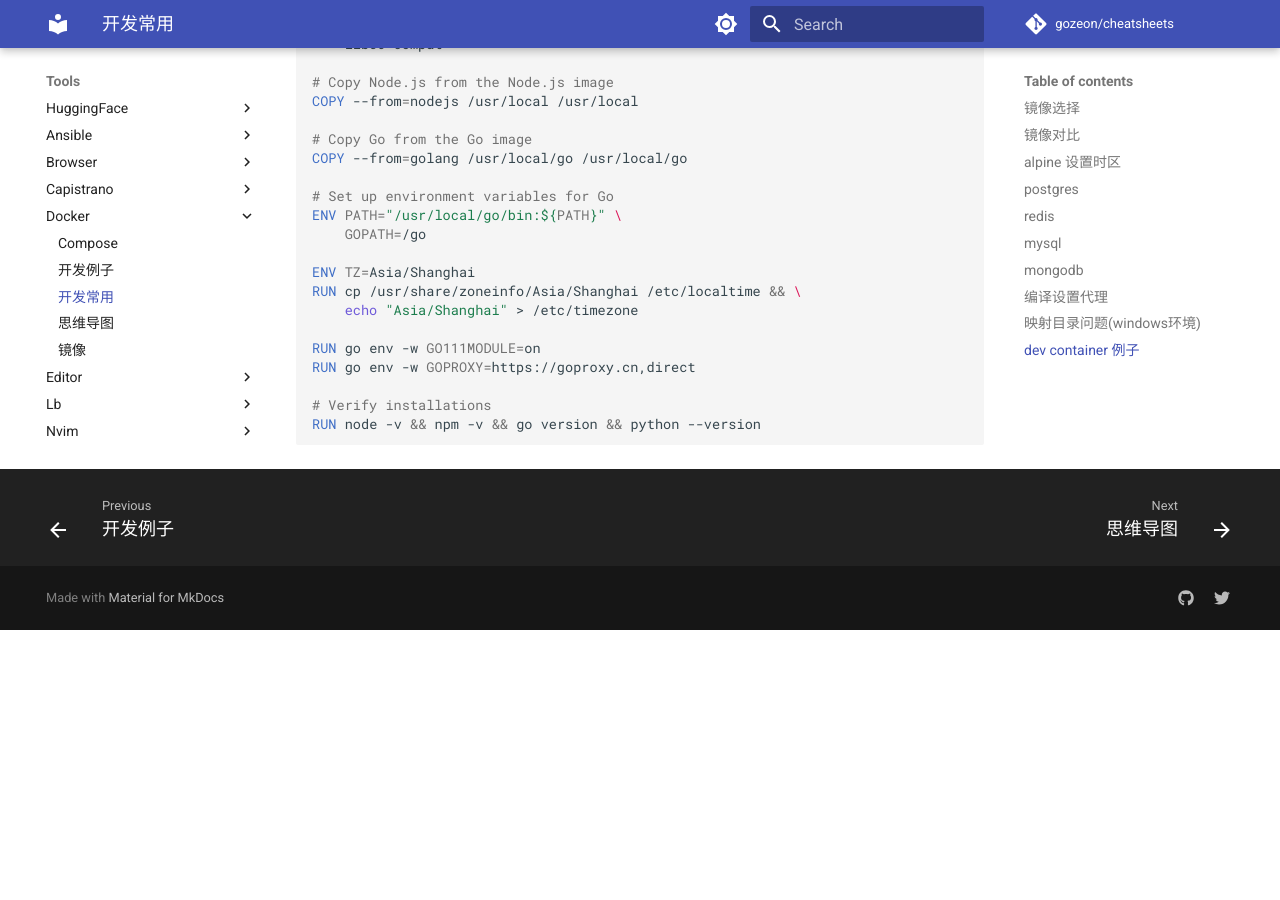
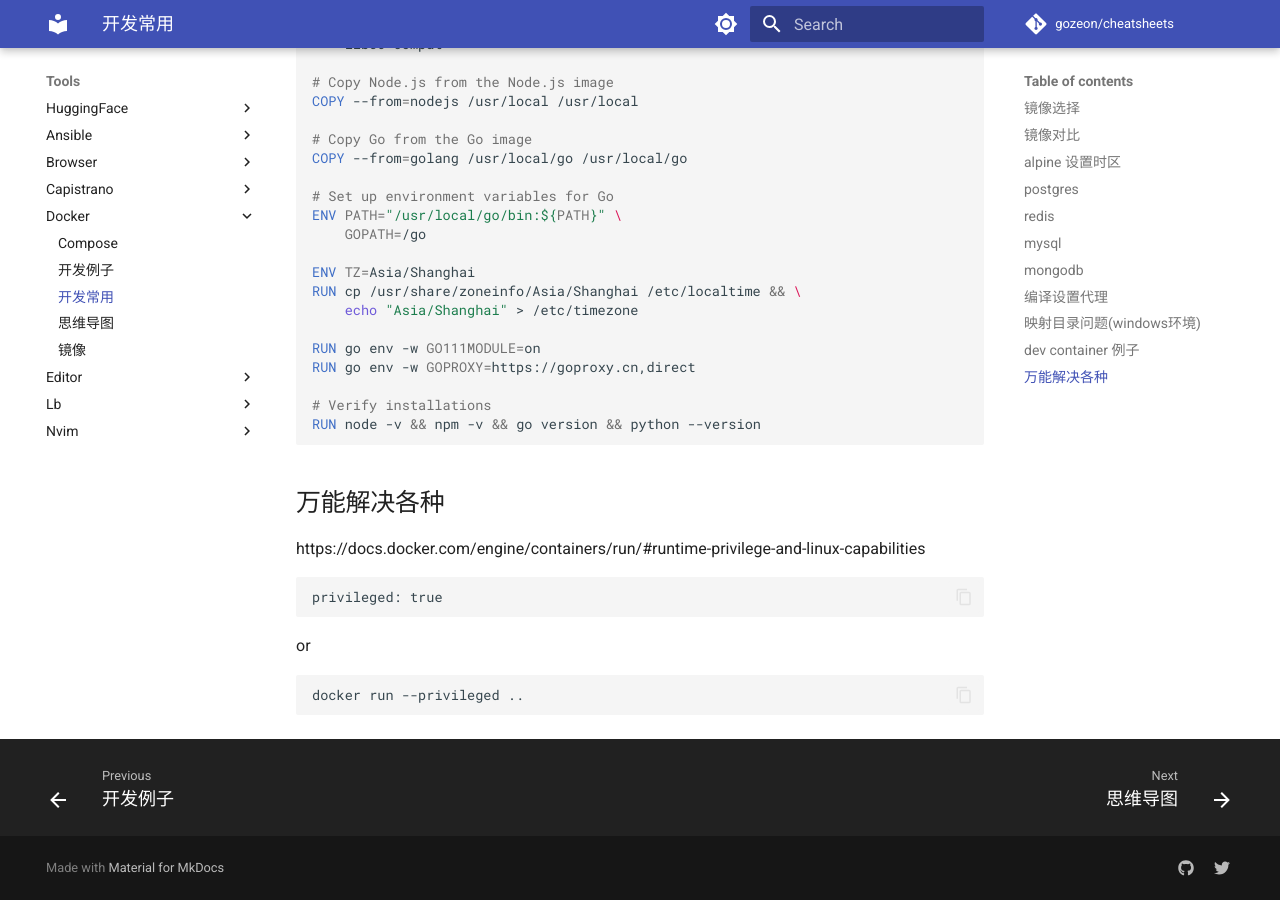
Before and after one commit to gozeon/cheatsheets, an MkDocs documentation site: the page built from docs/tools/docker/开发常用.md, in a window 1280 px wide and 900 px high, scrolled down 3028 px. Built offline with MkDocs 1.6.1 and Material for MkDocs 9.7.7, drawn with Linux system fonts in a browser that asks for light colours; comment, search, counter and statistics services are not loaded; before the commit the page ends 3658 px from its top, so only the background shows below that.

Commit message:
Update 开发常用.md

````diff
--- a/docs/tools/docker/开发常用.md
+++ b/docs/tools/docker/开发常用.md
@@ -146,3 +146,16 @@ RUN go env -w GOPROXY=https://goproxy.cn,direct
 # Verify installations
 RUN node -v && npm -v && go version && python --version
 ```
+
+## 万能解决各种
+
+https://docs.docker.com/engine/containers/run/#runtime-privilege-and-linux-capabilities
+
+```docker
+privileged: true
+```
+or
+
+```bash
+docker run --privileged ..
+```
````
